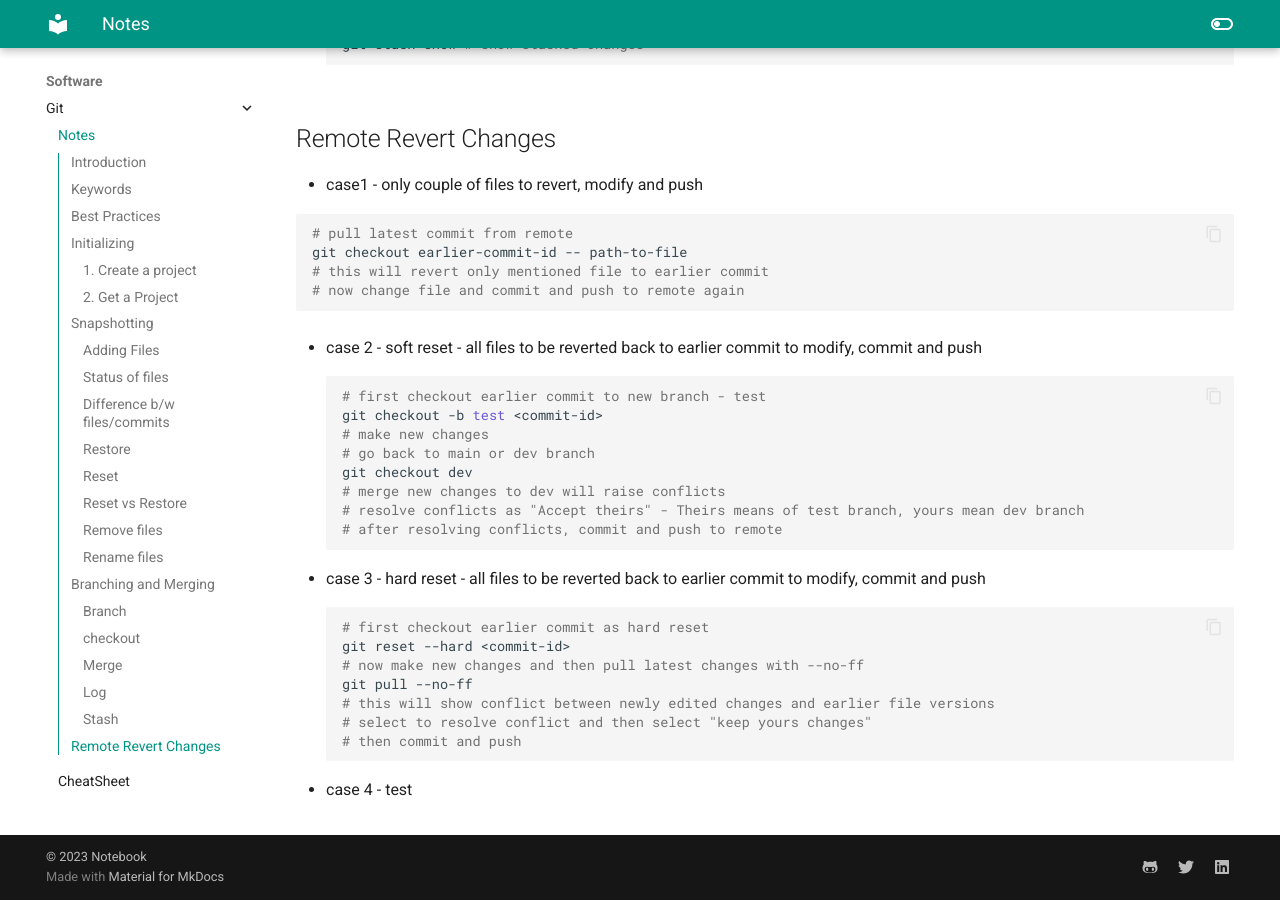
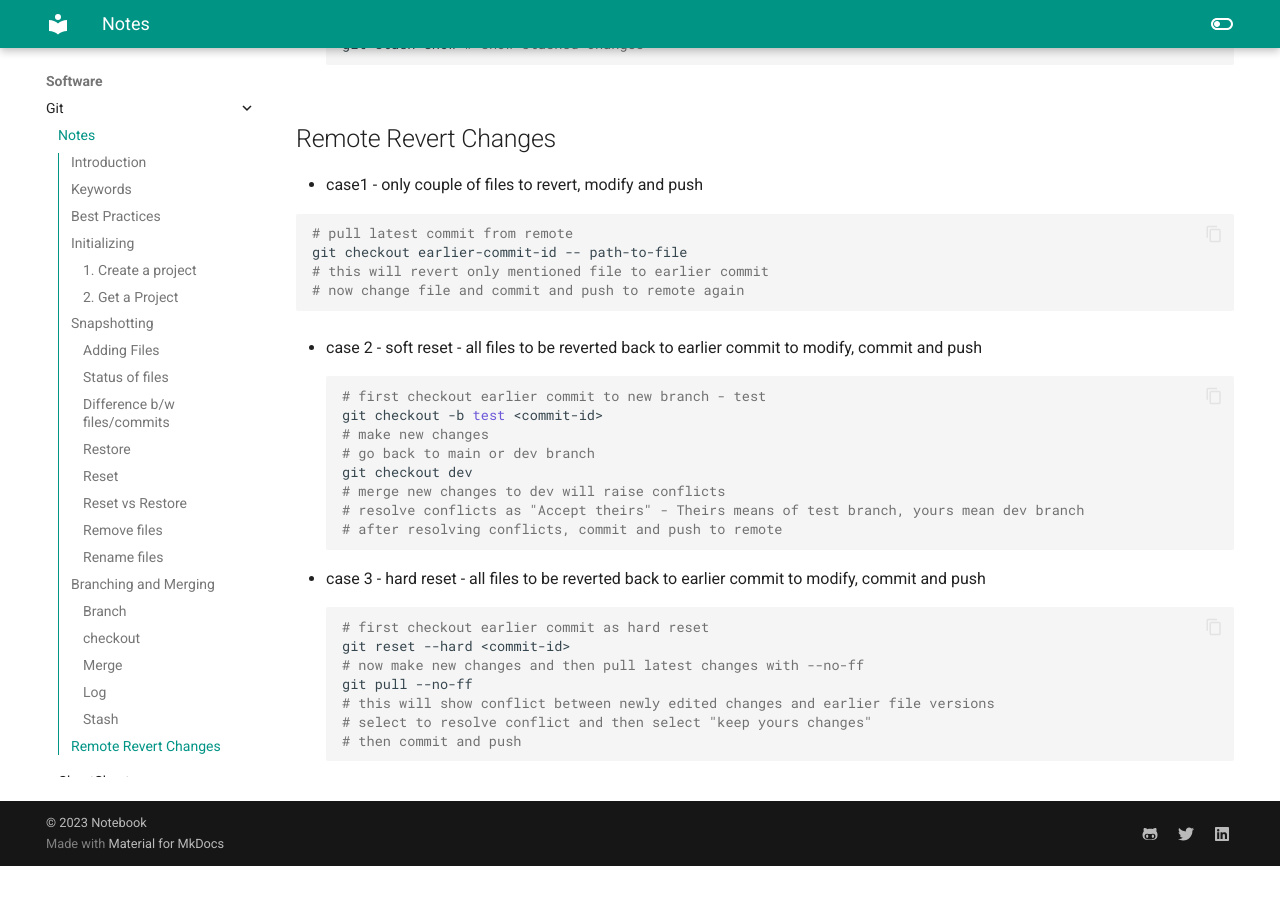
Before and after one commit to rajpal-virk/learning-notes, an MkDocs documentation site: the page built from docs/software/git/git-notes.md, in a window 1280 px wide and 900 px high, scrolled down 5306 px. Built offline with MkDocs 1.6.1 and Material for MkDocs 9.7.7, drawn with Linux system fonts in a browser that asks for light colours; after the commit the page ends 6172 px from its top, so only the background shows below that.

Commit message:
Revert "git notes updated"
This reverts commit e8622dafab025c5ab01bfefa32d758ab8c7606cd.

````diff
--- a/docs/software/git/git-notes.md
+++ b/docs/software/git/git-notes.md
@@ -246,5 +246,3 @@ git pull --no-ff
 # select to resolve conflict and then select "keep yours changes"
 # then commit and push
 ```
-
-- case 4 - test
````
